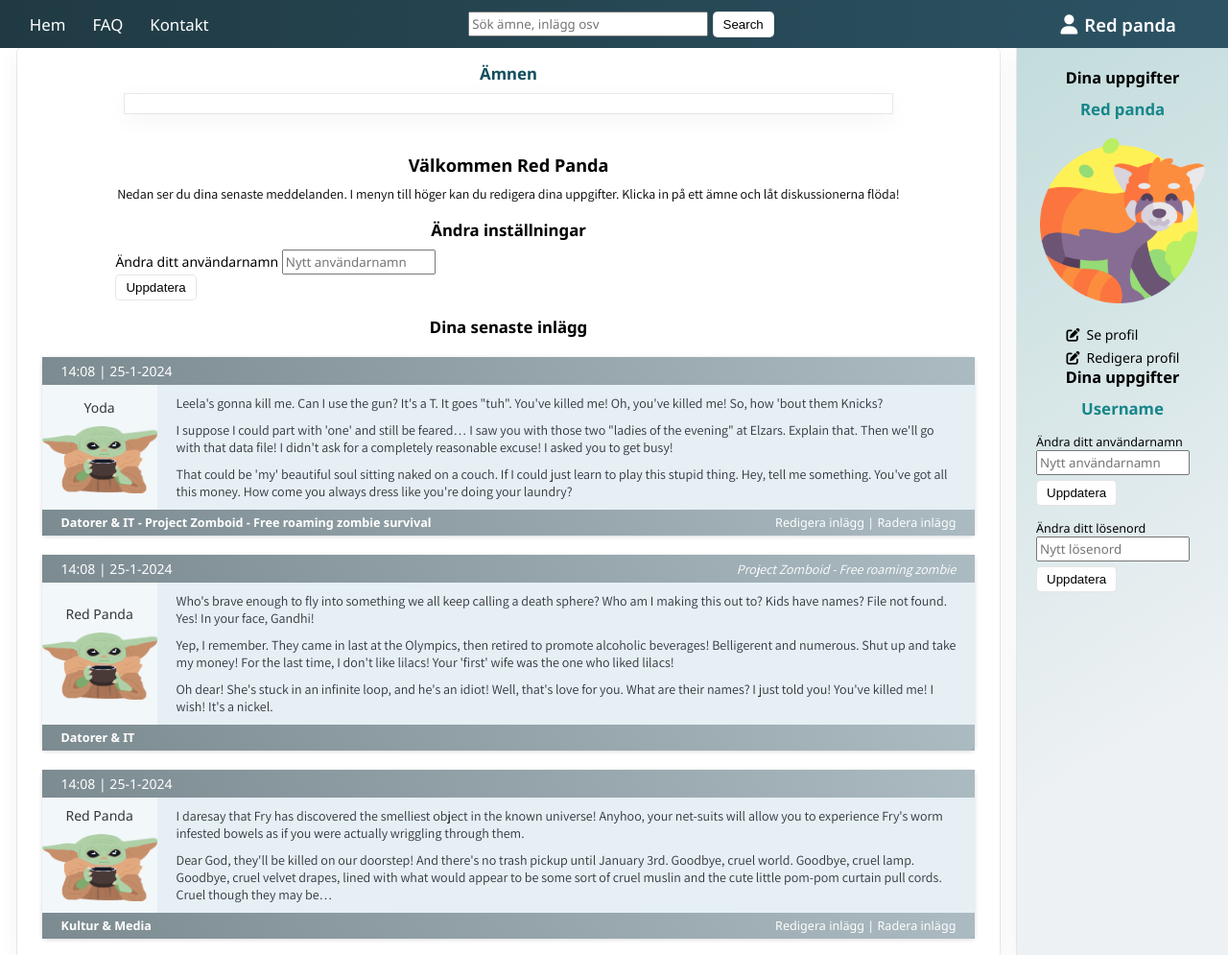
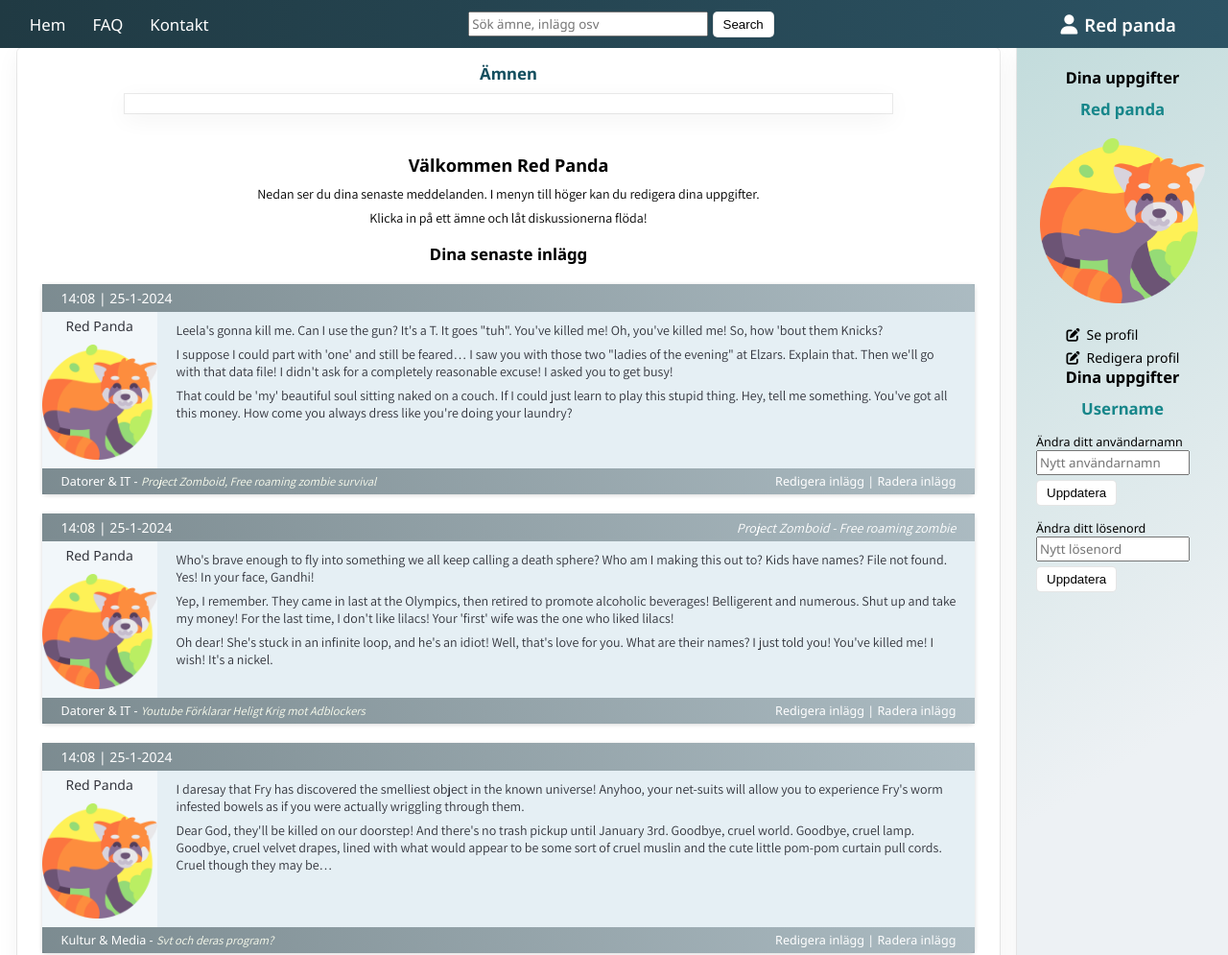
Before and after one commit to knastman/FE23-js2-slutprojekt-petra-kevin, a website with bundled scripts: page public/user.html in a window 1280 px wide. Shown: the top 995 px of the page at 96% size. Built offline with nearby package versions, Linux system fonts and the light colour scheme; some packages are replaced by stand-ins of ours; no server answers; the database is empty.

Commit message:
Interface update

```diff
--- a/public/styles/forum.css
+++ b/public/styles/forum.css
@@ -228,13 +228,35 @@
   align-items:baseline;
   display:flex;
   font-size: 0.9rem;
+
 }
 
-.postFooter div:first-child{
+.postFooter .postTopic{
   color:#fff;
-  font-weight: bold;
   cursor: pointer;
 }
+
+.postFooter span:hover{
+  color:#71fff6;
+  cursor: pointer;
+  opacity:0.75;
+
+}
+
+.postFooter .postSubject{
+  color:#f9fcee;
+  font-weight: 400;
+  font-style: italic;
+  cursor: pointer;
+}
+/* .postFooter .postSubject:hover{
+  color:#f9fcee;
+  font-weight: 400;
+  font-style: italic;
+  cursor: pointer;
+  opacity:0.75;
+} */
+
 
 .footerLink{
   color:#fff;
--- a/public/styles/mainstyles.css
+++ b/public/styles/mainstyles.css
@@ -42,7 +42,7 @@ h3{
 
 p {
   font-family: var(--body-font);
-  margin-bottom: 10px;
+  margin-bottom: 7px;
 }
 
 p:nth-last-child(1) {
--- a/public/user.html
+++ b/public/user.html
@@ -47,16 +47,18 @@
         </section>
 
 
+
         <section id="start">
           <h1>Välkommen Red Panda</h1>
           <p>
             Nedan ser du dina senaste meddelanden. I menyn till höger kan du redigera dina uppgifter.
+          </p>
+          <p>
             Klicka in på ett ämne och låt diskussionerna flöda!
           </p>
         </section>
 
-
-        <section id="changeUserSetting">
+        <!-- <section id="changeUserSetting">
           <h2>Ändra inställningar</h2>
           <form>
             <div>
@@ -67,7 +69,7 @@
               <button type="submit">Uppdatera</button>
             </div>
           </form>
-        </section>
+        </section> -->
 
         <section id="posts">
           <h2>Dina senaste inlägg</h2>
@@ -85,10 +87,10 @@
               <div class="postBody">
                 <div class="userInfo">
                   <div class="userName">
-                    Yoda
+                    Red Panda
                   </div>
                   <div class="userImg">
-                    <img src="./media/meme_baby_yoda_drinking_soup.png">
+                    <img src="./media/red-panda.png">
                   </div>
                 </div>
                 <div class="postText">
@@ -106,7 +108,8 @@
             </div>
             <footer class="postFooter">
               <div>
-                <a href="#">Datorer & IT</a> - Project Zomboid - Free roaming zombie survival
+                <span class="postTopic">Datorer & IT</span> -
+                <span class="postSubject">Project Zomboid, Free roaming zombie survival</span>
               </div>
               <div>
                 <a href="#">Redigera inlägg</a> | <a href="#">Radera inlägg</a>
@@ -130,7 +133,7 @@
                   Red Panda
                 </div>
                 <div class="userImg">
-                  <img src="./media/meme_baby_yoda_drinking_soup.png">
+                  <img src="./media/red-panda.png">
                 </div>
               </div>
               <div class="postText">
@@ -148,7 +151,11 @@
           </div>
           <footer class="postFooter">
             <div>
-              <a href="#">Datorer & IT</a>
+              <span class="postTopic"><a href="#">Datorer & IT</a> - </span>
+              <span class="postSubject">Youtube Förklarar Heligt Krig mot Adblockers</span>
+            </div>
+            <div>
+              <a href="#">Redigera inlägg</a> | <a href="#">Radera inlägg</a>
             </div>
           </footer>
         </aricle>
@@ -169,7 +176,7 @@
                     Red Panda
                   </div>
                   <div class="userImg">
-                    <img src="./media/meme_baby_yoda_drinking_soup.png">
+                    <img src="./media/red-panda.png">
                   </div>
                 </div>
                 <div class="postText">
@@ -184,7 +191,8 @@
             </div>
             <footer class="postFooter">
               <div>
-                <a href="#">Kultur & Media</a>
+                <span class="postTopic">Kultur & Media</span> -
+                <span class="postSubject">Svt och deras program?</span>
               </div>
               <div>
                 <a href="#">Redigera inlägg</a> | <a href="#">Radera inlägg</a>
```
Also changed, not shown: public/index.html (+1 -1 lines), public/start.html (+13 -1 lines), 1 other file.
